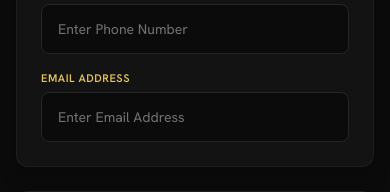
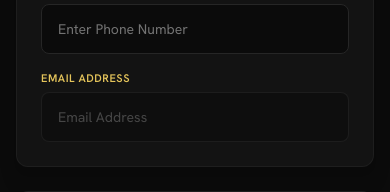
Before and after one commit to Sprinters101/roseiy_emporium, a React (Vite) app: page /dashboard/profile in a window 390 px wide. Shown: the part 769-961 px from the top of the page. Built offline with nearby package versions, Linux system fonts and the light colour scheme; no server answers; a web font is replaced by a local one.

Commit message:
refactor: make email address non-editable and remove email and phone validation

```diff
--- a/src/components/dashboard/profile/ProfilePersonalInfoCard.tsx
+++ b/src/components/dashboard/profile/ProfilePersonalInfoCard.tsx
@@ -17,7 +17,8 @@ export const ProfilePersonalInfoCard: React.FC<
     ProfilePersonalInfoCardProps
 > = ({ initialData, onSave, isLoading = false }) => {
     const [isEditing, setIsEditing] = useState<boolean>(false);
-    const [formData, setFormData] = useState<ProfilePersonalInfoData>(initialData);
+    const [formData, setFormData] =
+        useState<ProfilePersonalInfoData>(initialData);
     const [errors, setErrors] = useState<{ [key: string]: string }>({});
     const [isSaving, setIsSaving] = useState<boolean>(false);
 
@@ -36,14 +37,10 @@ export const ProfilePersonalInfoCard: React.FC<
 
     const validate = () => {
         const newErrors: { [key: string]: string } = {};
-        if (!formData.firstName.trim()) newErrors.firstName = "First name is required";
-        if (!formData.lastName.trim()) newErrors.lastName = "Last name is required";
-        if (!formData.phoneNumber.trim()) newErrors.phoneNumber = "Phone number is required";
-        if (!formData.emailAddress.trim()) {
-            newErrors.emailAddress = "Email address is required";
-        } else if (!/^[^\s@]+@[^\s@]+\.[^\s@]+$/.test(formData.emailAddress)) {
-            newErrors.emailAddress = "Enter a valid email address";
-        }
+        if (!formData.firstName.trim())
+            newErrors.firstName = "First name is required";
+        if (!formData.lastName.trim())
+            newErrors.lastName = "Last name is required";
 
         setErrors(newErrors);
         return Object.keys(newErrors).length === 0;
@@ -172,14 +169,16 @@ export const ProfilePersonalInfoCard: React.FC<
                     </div>
                 </div>
 
-                {/* Phone Number */}
+                {/* Phone Number (Disabled / Non-editable) */}
                 <div className="flex flex-col gap-1.5">
+                    <div className="flex items-center justify-between">
                         <label
                             htmlFor="profile-phone-number"
                             className="text-[11px] sm:text-xs font-semibold text-gold-400 tracking-wider uppercase font-hanken"
                         >
                             PHONE NUMBER
                         </label>
+                    </div>
                     <input
                         id="profile-phone-number"
                         type="tel"
@@ -205,37 +204,24 @@ export const ProfilePersonalInfoCard: React.FC<
                     )}
                 </div>
 
-                {/* Email Address */}
+                {/* Email Address (Disabled / Non-editable) */}
                 <div className="flex flex-col gap-1.5">
+                    <div className="flex items-center justify-between">
                         <label
                             htmlFor="profile-email-address"
                             className="text-[11px] sm:text-xs font-semibold text-gold-400 tracking-wider uppercase font-hanken"
                         >
                             EMAIL ADDRESS
                         </label>
+                    </div>
                     <input
                         id="profile-email-address"
                         type="email"
-                        disabled={!isEditing}
+                        disabled={true}
                         value={formData.emailAddress}
-                        onChange={(e) =>
-                            setFormData((prev) => ({
-                                ...prev,
-                                emailAddress: e.target.value,
-                            }))
-                        }
-                        placeholder="Enter Email Address"
-                        className={`w-full bg-black-900 border border-neutral-800 rounded-lg px-4 py-3.5 text-white text-sm placeholder:text-neutral-500 font-hanken transition-colors ${
-                            isEditing
-                                ? "focus:border-gold-400 focus:outline-none"
-                                : "cursor-default text-white"
-                        }`}
+                        placeholder="Email Address"
+                        className="w-full bg-black-900/60 border border-neutral-800/80 rounded-lg px-4 py-3.5 text-neutral-400 text-sm font-hanken cursor-not-allowed opacity-75 select-none"
                     />
-                    {errors.emailAddress && (
-                        <span className="text-xs text-red-400 font-medium">
-                            {errors.emailAddress}
-                        </span>
-                    )}
                 </div>
             </div>
         </div>
```
Lines whose indentation alone changed are shown as unchanged.
